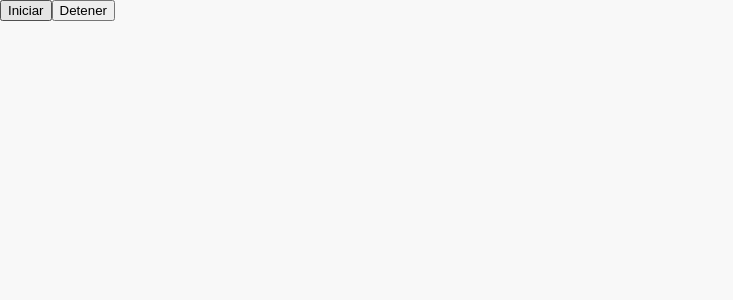
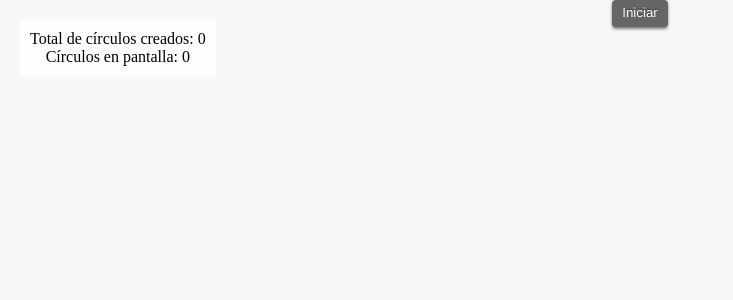
Before and after one commit to micha3lvega/noise-color, an Angular app: page / in a window 1280 px wide. Shown: the top 300 px of the page, without its empty margins (0-733 px from the left). Built offline with nearby package versions, Linux system fonts and the light colour scheme; no server answers.

Commit message:
Corregir bug de al actualizar pagina

```diff
--- a/src/app/app.component.css
+++ b/src/app/app.component.css
@@ -0,0 +1,41 @@
+/* Estilos para el componente Microphone */
+:host {
+  display: block;
+  width: 100%;
+  height: 100%;
+  text-align: center;
+}
+
+canvas {
+  display: block;
+  background-color: rgba(255, 255, 255, 0); /* Fondo transparente */
+}
+
+/* Estilos para los botones */
+button {
+  font-family: "Helvetica Neue", Helvetica, Arial, sans-serif;
+  padding: 0 0.8em;
+  line-height: 2em;
+  border: none;
+  background: #666;
+  color: #fff;
+  text-shadow: 0 -1px 0 rgba(0, 0, 0, 0.5);
+  border-radius: 4px;
+  cursor: pointer;
+  margin-bottom: 0.5em;
+  box-shadow: 0 2px 3px rgba(0, 0, 0, 0.5);
+}
+
+button:hover {
+  background: #888;
+}
+
+.circle-counters {
+  position: absolute;
+  top: 20px;
+  left: 20px;
+  z-index: 100;
+  background-color: rgba(255, 255, 255, 0.8);
+  padding: 10px;
+  border-radius: 5px;
+}
--- a/src/app/app.component.html
+++ b/src/app/app.component.html
@@ -4,7 +4,7 @@
 </div>
 <div id="container"
   style="position: fixed; top: 0; left: 0; width: 100%; height: 100%; background-color: rgb(248, 248, 248); color: rgb(0, 0, 0);">
-  <button (click)="startMicrophone()">Iniciar</button>
-  <button (click)="stopMicrophone()">Detener</button>
+  <button (click)="startMicrophone()" *ngIf="showstartbutton" >Iniciar</button>
+  <button (click)="stopMicrophone()" *ngIf="showEndbutton">Detener</button>
   <canvas #canvas></canvas>
 </div>
--- a/src/app/app.component.ts
+++ b/src/app/app.component.ts
@@ -8,11 +8,12 @@ import {
 } from '@angular/core';
 import { RouterOutlet } from '@angular/router';
 import { Circle } from './circle';
+import { CommonModule } from '@angular/common';
 
 @Component({
   selector: 'app-root',
   standalone: true,
-  imports: [RouterOutlet],
+  imports: [RouterOutlet, CommonModule],
   templateUrl: './app.component.html',
   styleUrl: './app.component.css',
 })
@@ -32,13 +33,15 @@ export class AppComponent implements OnInit {
   MIN_TIME_FADE_OUT_MILIS: number = 1500;
   MIN_VOLUME_SOUND: number = 1;
 
+  showstartbutton: boolean = true;
+  showEndbutton: boolean = false;
+
   constructor(private audioService: AudioService) {}
 
   ngOnInit(): void {
     this.ctx = this.canvasRef.nativeElement.getContext('2d')!;
     this.canvasRef.nativeElement.width = window.innerWidth;
     this.canvasRef.nativeElement.height = window.innerHeight;
-    this.startMicrophone();
   }
 
   ngOnDestroy(): void {
@@ -46,25 +49,26 @@ export class AppComponent implements OnInit {
   }
 
   startMicrophone(): void {
+    this.audioService = new AudioService();
     this.audioService.getMicrophoneAccess().then(() => {
       this.listenToAudio();
     });
+    this.showstartbutton = !this.showstartbutton;
+    this.showEndbutton = !this.showEndbutton!;
   }
 
   stopMicrophone(): void {
     this.audioService.stopMicrophone();
     cancelAnimationFrame(this.animationFrameId);
+    this.showstartbutton = !this.showstartbutton;
+    this.showEndbutton = !this.showEndbutton!;
   }
 
   private listenToAudio(): void {
     const analyser = this.audioService.getAnalyser();
     const dataArray = this.audioService.getDataArray();
-    console.log('Dibujando...');
 
     const draw = () => {
-
-      console.log('Dibujando...');
-
       analyser.getByteTimeDomainData(dataArray);
 
       let sum = 0;
--- a/src/app/audio/audio.service.ts
+++ b/src/app/audio/audio.service.ts
@@ -1,4 +1,4 @@
-import { Injectable } from '@angular/core';
+import { Injectable, OnDestroy, OnInit } from '@angular/core';
 
 @Injectable({
   providedIn: 'root',
@@ -21,6 +21,17 @@ export class AudioService {
     this.dataArray = new Uint8Array(bufferLength);
   }
 
+  ngOnInit(): void {
+    this.audioContext = new (window.AudioContext ||
+      (window as any).webkitAudioContext)();
+    this.mediaStream = null;
+    this.mediaStreamSource = null;
+    this.analyser = this.audioContext.createAnalyser();
+    this.analyser.fftSize = 2048;
+    const bufferLength = this.analyser.frequencyBinCount;
+    this.dataArray = new Uint8Array(bufferLength);
+  }
+
   async getMicrophoneAccess(): Promise<void> {
     try {
       this.mediaStream = await navigator.mediaDevices.getUserMedia({
@@ -30,7 +41,6 @@ export class AudioService {
         this.mediaStream
       );
       this.mediaStreamSource.connect(this.analyser);
-        console.log('Microphone access granted');
     } catch (err) {
       console.error('Error accessing microphone:', err);
     }
```
Lines whose indentation alone changed are shown as unchanged.
